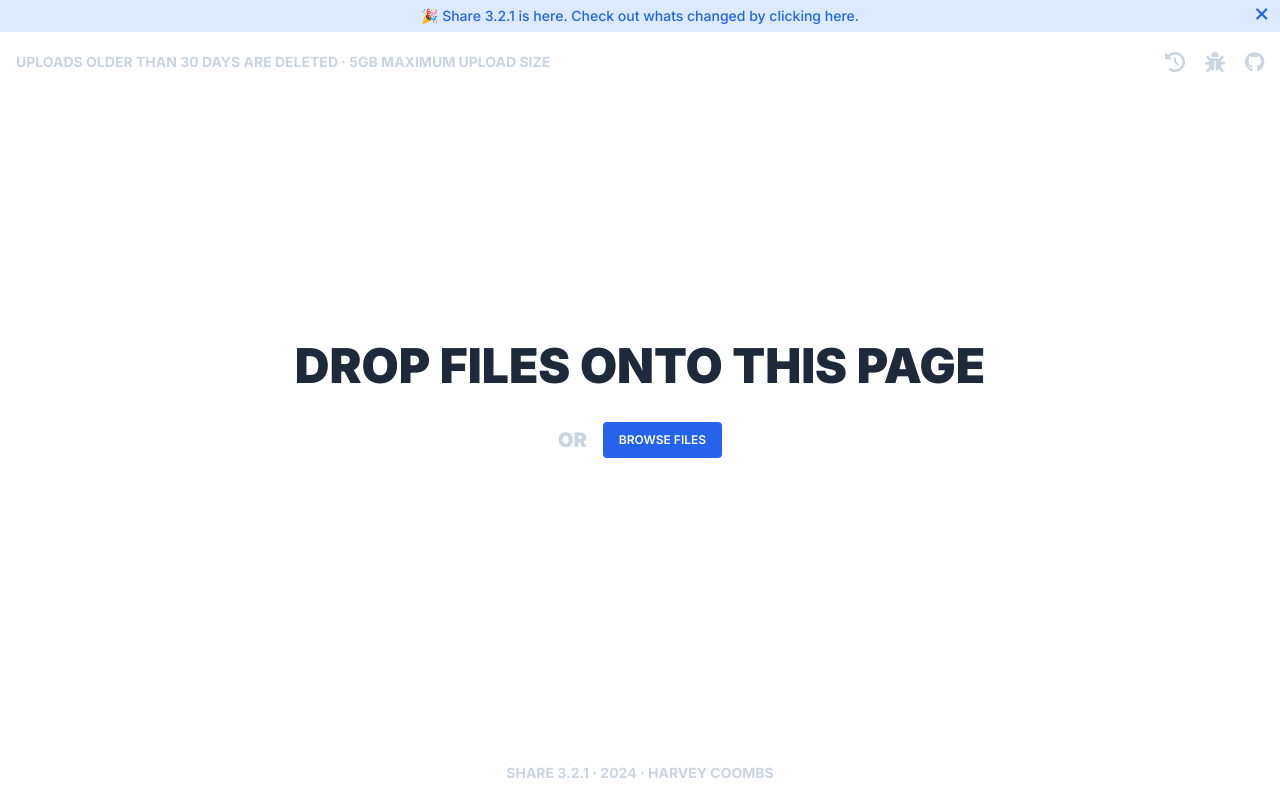
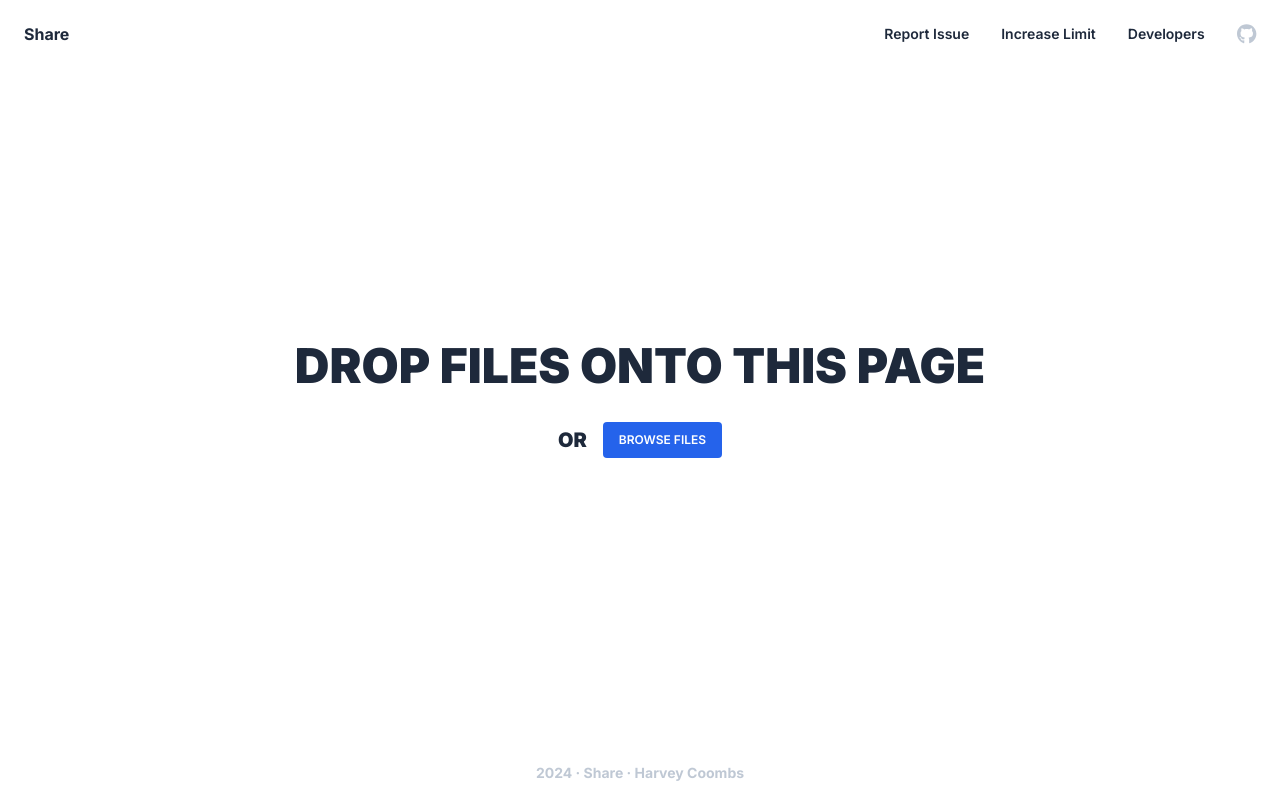
Before and after one commit to harveycoombs/share, a Next.js app: page / in a window 1280 px wide. Built offline with nearby package versions, Linux system fonts and the light colour scheme.

Commit message:
New header & footer

```diff
--- a/src/app/components/footer.tsx
+++ b/src/app/components/footer.tsx
@@ -4,7 +4,7 @@ export default function Footer() {
     return (
         <footer className="absolute bottom-0 left-0 right-0">
             <div className="text-center p-4 max-[460px]:p-3">
-                <strong className="text-sm font-bold max-lg:text-xs">SHARE 3.2.1 &middot; {new Date().getFullYear()} &middot; <Link href="https://harveycoombs.com/" target="_blank" className="decoration-2 hover:underline">HARVEY COOMBS</Link></strong>
+                <strong className="text-sm text-slate-400/60 font-bold max-lg:text-xs">{new Date().getFullYear()} &middot; Share {process.env.APP_VERSION} &middot; <Link href="https://harveycoombs.com/" target="_blank" className="decoration-2 hover:underline">Harvey Coombs</Link></strong>
             </div>
         </footer>
     );
--- a/src/app/components/header.tsx
+++ b/src/app/components/header.tsx
@@ -1,84 +1,25 @@
-"use client";
 import React from "react";
-import { useState } from "react";
 import Link from "next/link";
 
 import { FontAwesomeIcon } from "@fortawesome/react-fontawesome";
-import { faClockRotateLeft, faBug } from "@fortawesome/free-solid-svg-icons";
 import { faGithub } from "@fortawesome/free-brands-svg-icons";
 
-import Popup from "./ui/popup";
-import Banner from "./ui/banner";
-
 export default function Header() {
-    let [historyIsVisible, setHistoryVisibility] = useState(false);
-    let [history, setHistory] = useState<React.JSX.Element[]>([]);
-
-    function openHistory() {
-        setHistoryVisibility(true);
-        getHistory();
-    }
-
-    function formatBytes(bytes: number): string {
-        switch (true) {
-            case (bytes < 1024):
-                return `${bytes} B`;
-            case (bytes < 1024 * 1024):
-                return `${(bytes / 1024).toFixed(2)} kB`;
-            case (bytes < 1024 * 1024 * 1024):
-                return `${(bytes / (1024 * 1024)).toFixed(2)} MB`;
-            default:
-                return `${(bytes / (1024 * 1024 * 1024)).toFixed(2)} GB`;
-        }
-    }
-
-    async function getHistory() {
-        let list: React.JSX.Element[] = [];
-
-        try {
-            let response = await fetch("/api/history");
-            let records: any[] = await response.json();
-
-            if (!records.length) {
-                list.push(<div className="py-4 text-center font-medium text-sm text-slate-400 text-opacity-60 select-none dark:text-zinc-400">You don't have any upload history.</div>);
-            }
-
-            for (let record of records) {
-                list.push(<div className="px-1.5 py-1 mt-1 rounded-md bg-slate-200 bg-opacity-50 dark:bg-zinc-700">
-                    <Link href={`/uploads/${record.id}`} target="_blank" className="text-slate-500 font-bold decoration-2 hover:underline dark:text-zinc-400">{record.id}</Link>
-                    <div className="text-sm font-medium text-slate-400 dark:text-zinc-500">{new Date(record.id).toLocaleString("en-US", { month: "short", day: "numeric", year: "numeric", hour: "numeric", minute: "numeric" })} &middot; {record.files} Files &middot; {formatBytes(record.size)}</div>
-                </div>);
-            }
-        } catch (ex: any) {
-            console.error(ex);
-            list.push(<div className="py-4 text-center font-medium text-sm text-red-500 select-none">Unable to retrieve upload history.</div>);
-        }
-
-        setHistory(list);
-    }
-
     return (
-        <>
-            <header className="absolute top-0 left-0 right-0">
-                <Banner><span>&#127881; Share 3.2.1 is here. Check out whats changed by clicking <Link href="https://github.com/harveycoombs/share/releases/tag/3.2.1" target="_blank" className="hover:underline">here</Link>.</span></Banner>
-                <div className="flex justify-between items-center p-4 max-[460px]:p-3">
-                    <div className="text-sm font-bold pointer-events-none select-none max-lg:hidden">UPLOADS OLDER THAN 30 DAYS ARE DELETED &middot; 5GB MAXIMUM UPLOAD SIZE</div>
-                    <nav>
-                        <HeaderNavigationItem title="View Upload History" icon={faClockRotateLeft} click={openHistory} />
-                        <HeaderNavigationItem url="https://github.com/harveycoombs/share/issues/new" title="Report an Issue" icon={faBug} />
-                        <HeaderNavigationItem url="https://github.com/harveycoombs/share" title="View on GitHub" icon={faGithub} />
-                    </nav>
-                </div>
-            </header>
-            {historyIsVisible ? <Popup title="Upload History" close={() => setHistoryVisibility(false)}>{history}</Popup> : ""}
-        </>
+        <header className="absolute top-0 left-0 right-0">
+            <div className="flex justify-between items-center p-6 max-[460px]:p-3">
+                <Link href="/" className="font-bold select-none leading-none duration-150 hover:opacity-70">Share <span className="text-slate-400/60">{process.env.APP_VERSION}</span></Link>
+                <nav className="flex items-center gap-8 flex-nowrap">
+                    <HeaderLink url="https://github.com/harveycoombs/share/issues/new" text="Report Issue" />
+                    <HeaderLink url="/limits" text="Increase Limit" />
+                    <HeaderLink url="/developers" text="Developers" />
+                    <Link href="https://github.com/harveycoombs/share" className="text-xl leading-none text-slate-400/60 duration-150 hover:text-slate-400"><FontAwesomeIcon icon={faGithub} /></Link>
+                </nav>
+            </div>
+        </header>
     );
 }
 
-function HeaderNavigationItem(props: any) {
-    let classes = "inline-block align-middle text-xl ml-5 duration-150 cursor-pointer select-none hover:text-slate-400 active:text-slate-500 max-[460px]:ml-4 max-[460px]:text-lg";
-
-    return (
-        props.url?.length ? <Link href={props.url} target="_blank" className={classes} title={props.title} draggable="false"><FontAwesomeIcon icon={props.icon} /></Link> : <div className={classes} title={props.title} draggable="false" onClick={props.click}><FontAwesomeIcon icon={props.icon} /></div>
-    );
+function HeaderLink({ url, text }: any) {
+    return <Link href={url} className="text-sm font-semibold leading-none duration-150 hover:text-slate-500">{text}</Link>
 }
--- a/src/app/layout.tsx
+++ b/src/app/layout.tsx
@@ -23,7 +23,7 @@ export default function RootLayout({
 }>) {
     return (
         <html lang="en">
-            <body className={`${inter.className} text-slate-300 h-screen dark:bg-zinc-950 dark:text-zinc-600`}>
+            <body className={`${inter.className} text-slate-800 h-screen`}>
                 <Header />
                 {children}
                 <Footer />
```
Also changed, not shown: 1 other file (tests, documents, lock files or other folders).
